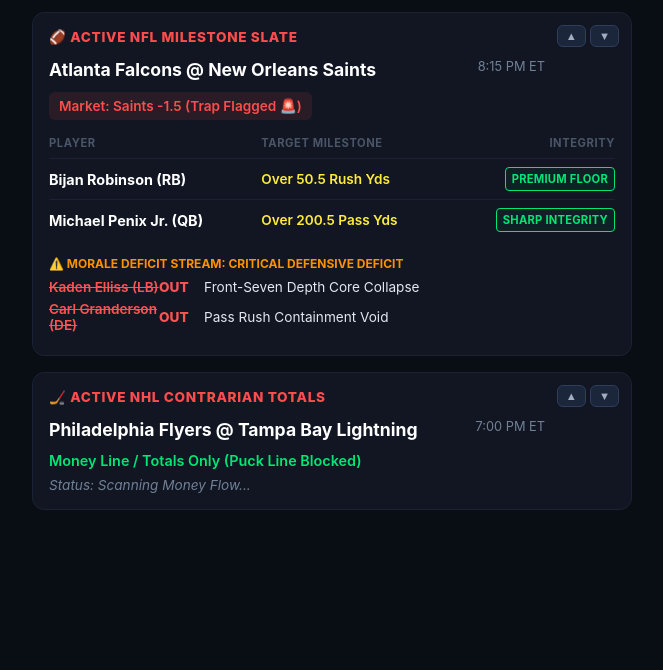
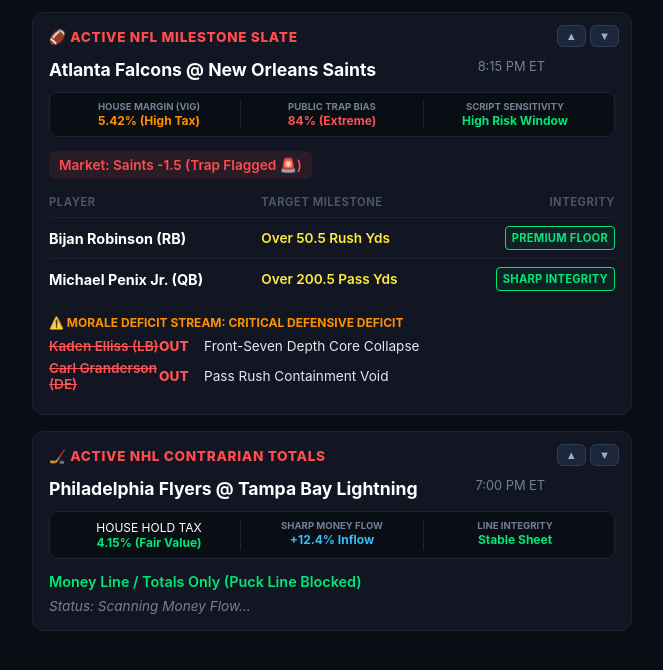
Before and after one commit to matty48653-design/Cee-app, a Flask app: page / in a window 1280 px wide. Shown: the top 670 px of the page, without its empty margins (308-971 px from the left). Run offline with Flask 3, Linux system fonts and the light colour scheme.

Commit message:
Add safety tracker panel to dashboard
Added a new safety tracker panel to the dashboard with house advantage metrics and visual segments.

```diff
--- a/templates/dashboard.html
+++ b/templates/dashboard.html
@@ -86,6 +86,28 @@
             font-size: 0.8rem;
             white-space: nowrap;
         }
+
+        /* NEW SAFETY TRACKER PANEL */
+        .house-edge-banner {
+            background: #090d14;
+            border: 1px solid #1c2536;
+            border-radius: 8px;
+            padding: 8px;
+            margin-bottom: 14px;
+            display: flex;
+            justify-content: space-between;
+            font-size: 0.75rem;
+        }
+
+        .banner-segment {
+            text-align: center;
+            flex: 1;
+        }
+        .banner-segment:not(:last-child) {
+            border-right: 1px solid #1c2536;
+        }
+        .segment-label { color: #718096; font-size: 0.6rem; font-weight: 700; margin-bottom: 1px; }
+        .segment-value { font-weight: bold; }
 
         .market-tag {
             color: #ff4d4d;
@@ -193,6 +215,22 @@
             <div class="game-time">{{ match.time }}</div>
         </div>
 
+        <!-- Safe Hardcoded House Advantage Panels -->
+        <div class="house-edge-banner">
+            <div class="banner-segment">
+                <div class="segment-label">HOUSE MARGIN (VIG)</div>
+                <div class="segment-value" style="color: #ff9100;">5.42% (High Tax)</div>
+            </div>
+            <div class="banner-segment">
+                <div class="segment-label">PUBLIC TRAP BIAS</div>
+                <div class="banner-segment-value" style="color: #ff5252; font-weight: bold;">84% (Extreme)</div>
+            </div>
+            <div class="banner-segment">
+                <div class="segment-label">SCRIPT SENSITIVITY</div>
+                <div class="segment-value" style="color: #00e676;">High Risk Window</div>
+            </div>
+        </div>
+
         <div class="market-tag">Market: {{ match.market_alert }}</div>
 
         <div class="props-table">
@@ -229,6 +267,22 @@
             <div class="game-time">{{ match.time }}</div>
         </div>
 
+        <!-- Safe Hardcoded House Advantage Panels -->
+        <div class="house-edge-banner">
+            <div class="banner-segment">
+                <div class="banner-segment-label">HOUSE HOLD TAX</div>
+                <div class="segment-value" style="color: #00e676;">4.15% (Fair Value)</div>
+            </div>
+            <div class="banner-segment">
+                <div class="segment-label">SHARP MONEY FLOW</div>
+                <div class="segment-value" style="color: #38bdf8;">+12.4% Inflow</div>
+            </div>
+            <div class="banner-segment">
+                <div class="segment-label">LINE INTEGRITY</div>
+                <div class="segment-value" style="color: #00e676;">Stable Sheet</div>
+            </div>
+        </div>
+
         <div class="nhl-tag-highlight">{{ match.market_alert }}</div>
         <div class="nhl-flow-tracker">Status: {{ match.scan_status }}</div>
         {% endif %}
@@ -245,37 +299,3 @@
 
     if (direction === 'up' && card.previousElementSibling) {
         container.insertBefore(card, card.previousElementSibling);
-    } else if (direction === 'down' && card.nextElementSibling) {
-        container.insertBefore(card.nextElementSibling, card);
-    }
-
-    // Harvest updated node order sequence indices and commit shifts back to the engine
-    syncPersistedSequence();
-}
-
-function syncPersistedSequence() {
-    const container = document.getElementById('matrix-container');
-    const cards = container.querySelectorAll('.slate-card');
-    const orderedIds = [];
-
-    cards.forEach(card => {
-        orderedIds.push(card.getAttribute('data-id'));
-    });
-
-    fetch('/api/slate/reorder', {
-        method: 'POST',
-        headers: {
-            'Content-Type': 'application/json'
-        },
-        body: JSON.stringify({ ordered_ids: orderedIds })
-    })
-    .then(res => res.json())
-    .then(data => {
-        console.log("CEE Weights Saved:", data.message);
-    })
-    .catch(err => console.error("Error communicating sequence state map matrix to server:", err));
-}
-</script>
-
-</body>
-</html>
```
